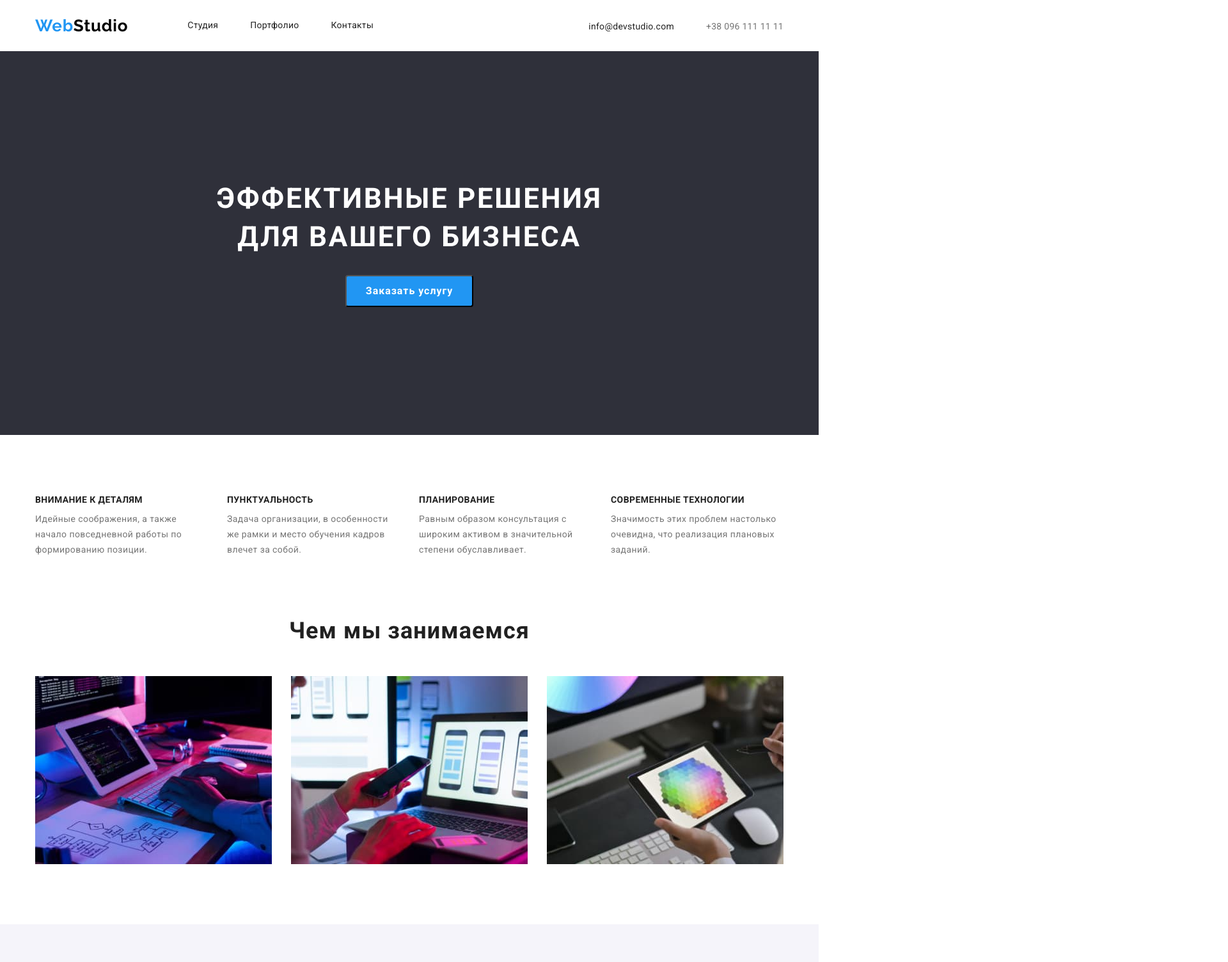
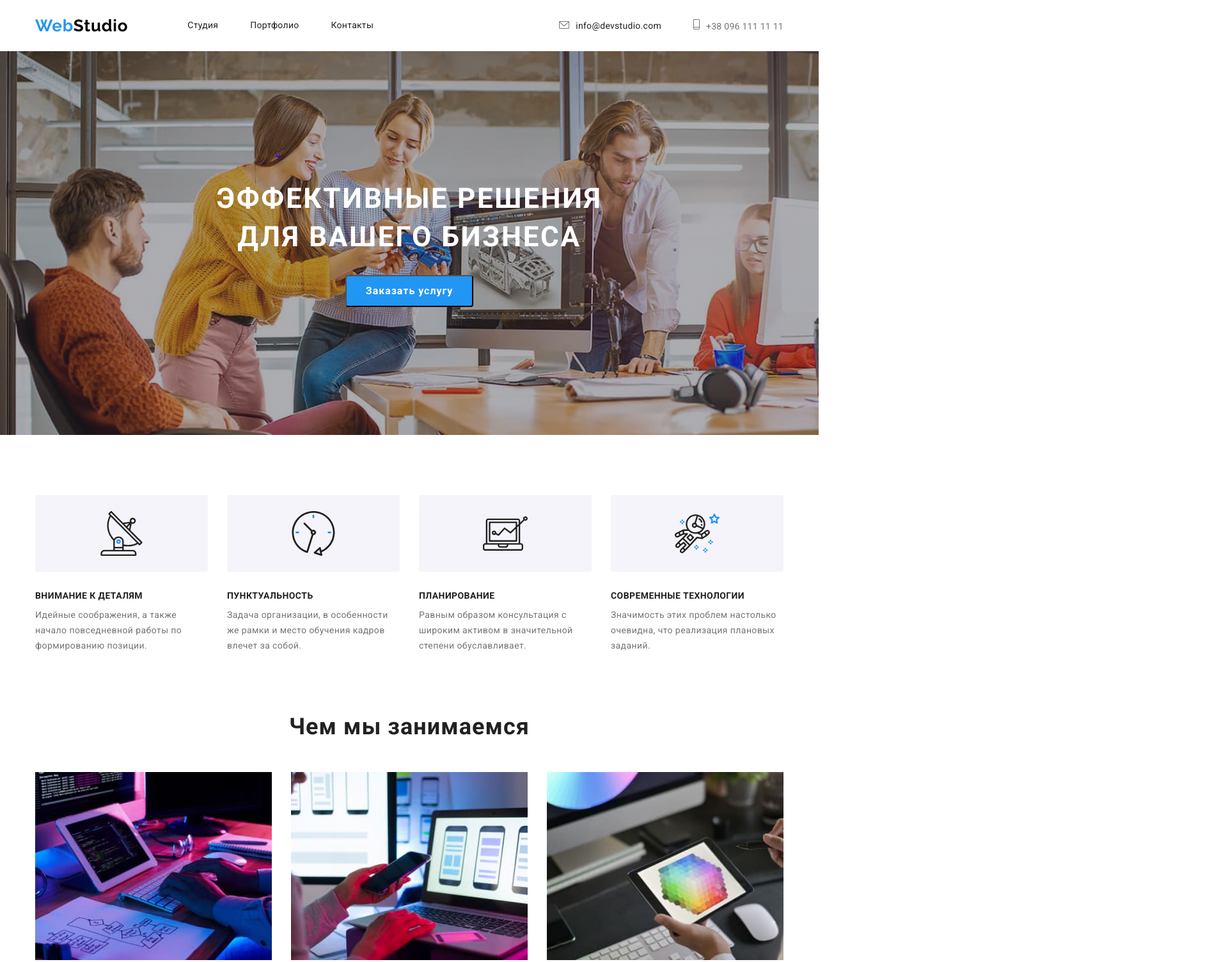
Before and after one commit to OlgaTabashnyuk/goit-markup-hw-04, a plain HTML site: page index.html in a window 1280 px wide. Shown: the top 1504 px of the page at 64% size, 1920 px wide, since content can reach past the window. Drawn offline with Linux system fonts and the light colour scheme.

Commit message:
стилизирует  оверлей, соцсети

```diff
--- a/css/styles.css
+++ b/css/styles.css
@@ -148,8 +148,22 @@ padding: 0 15px;
 
 .address-link-mail:hover {
     color: var(--accent-color);
+}
 
+.address-link-mail::before {
+    display: inline-block;
+    content: "";
+    width: 16px;
+    height: 12px;
+    background-image: url(../images/advantages/envelope.svg);
+     background-repeat: no-repeat;
+    background-position: center;
+    justify-content: flex-end;
+    background-size: contain;
+    margin-right: 10px;
 }
+
+
 .address-link-tel {
     font-family: var(--main-font);
     font-style: normal;
@@ -158,22 +172,46 @@ padding: 0 15px;
     line-height: 1.14;
     letter-spacing: 0.02em;
     color: var(--primary-text-color);
+
+}
+
+
+.address-link-tel::before {
+    display: inline-block;
+    content: "";
+    width: 10px;
+    height: 16px;
+    margin-right: 10px;
+    background-image: url(../images/advantages/mobile.svg);
+    background-repeat: no-repeat;
+    background-size: cover;
+
 }
 /*============ END NAVIGATION============*/
 
 /*=========== HERO ==================*/
 
-.hero {
-    background: #2F303A;
+.overlay {
     max-width: 1600px;
     height: 600px;
-    margin: 0 auto;
+    margin-left: auto;
+    margin-right: auto;
+    background-image:
+    linear-gradient(
+        to right,
+        rgba(47, 48, 58, 0.4),
+        rgba(47, 48, 58, 0.4)),
+    url(../images/header/header.jpg);
+    background-color:#C4C4C4;
 }
+
+
 .hero-container {
     display: flex;
     flex-direction: column;
     align-items: center;
 }
+
 
 .hero-title {
     width: 696px;
@@ -233,7 +271,36 @@ padding: 0 15px;
 
 .advantages-container .item {
     width: 270px;
+
  }
+
+.advantages-container .item::before {
+    display: block;
+    content: "";
+    height: 120px;
+    background: #F5F4FA;
+    border-radius: 4px;
+    background-repeat: no-repeat;
+    margin-bottom: 30px;
+    background-position: center;
+ }
+
+
+
+ .item:nth-child(1)::before {
+    background-image: url(../images/advantages/antena.svg);
+}
+
+.item:nth-child(2)::before {
+    background-image: url(../images/advantages/clock.svg);
+}
+.item:nth-child(3)::before {
+    background-image: url(../images/advantages/vector.svg);
+
+}
+.item:nth-child(4):before {
+    background-image: url(../images/advantages/astronaut.svg);
+}
 
 .advantages-container .item + .item {
    width: 270px;
@@ -376,7 +443,7 @@ padding: 0 15px;
 
 .profession {
     display: block;
-    margin-bottom: 30px;
+    margin-bottom: 16px;
     font-family: var(--main-font);
     font-style: 400;
     font-weight: normal;
@@ -387,6 +454,30 @@ padding: 0 15px;
 
     color: var(--primary-text-color);
 }
+/* Social links */
+
+.social-list {
+    display: flex;
+    justify-content: center;
+    margin-bottom: 30px;
+
+
+/* .social-list .item + .item {
+    margin-left: 10px;
+} */
+
+/* .icon {
+    width: 44px;
+    height: 44px;
+    border-radius: 50%;
+    outline: 1px solid ;
+    fill: #FFFFFF;
+}
+.icon:hover,
+.icon:focus {
+    color: #2196F3;
+} */
+
 
 /*======== END OUR TEAM=======*/
 
```
